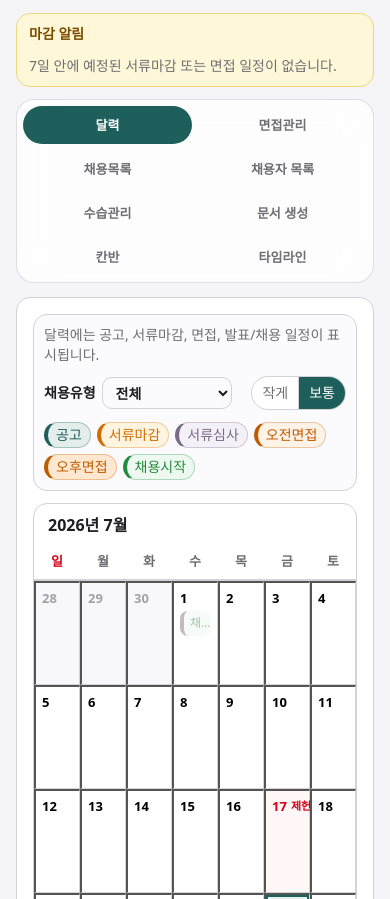
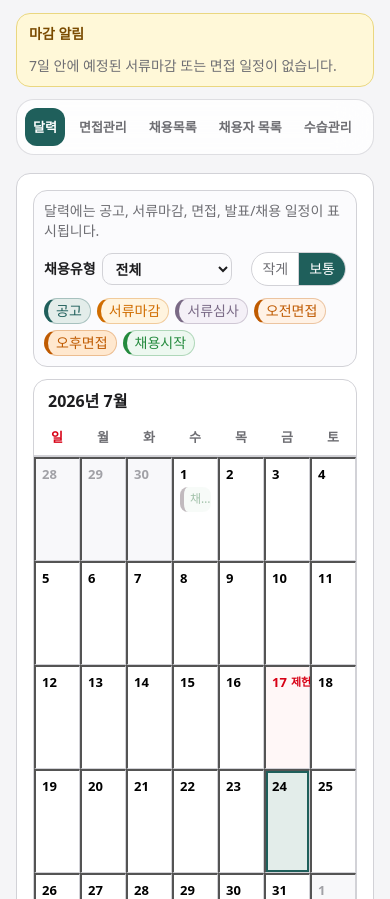
Before and after one commit to kittycong/guro_recruitment-calendar-app, a plain HTML site: page outputs/recruitment_calendar_app/index.html in a window 390 px wide. Shown: the part 2653-3552 px from the top of the page. Drawn offline with Linux system fonts and the light colour scheme.

Commit message:
Move view-switching menu to a left-side rail, matching the proposal (#6)
달력/면접관리/채용목록/... nav was a horizontal pill row above the content.
Wraps it and the view panels in a .view-shell grid (172px rail + fluid
content column), matching the /proposal/ mockup's left tab rail. Pure
structural/CSS change — the existing active-class JS toggling is untouched,
so view switching behavior is unchanged. Collapses back to a horizontal
scrollable row under 760px, consistent with the app's existing mobile pattern.

```diff
--- a/outputs/recruitment_calendar_app/index.html
+++ b/outputs/recruitment_calendar_app/index.html
@@ -4,7 +4,7 @@
     <meta charset="utf-8" />
     <meta name="viewport" content="width=device-width, initial-scale=1" />
     <title>채용 달력 관리</title>
-    <link rel="stylesheet" href="./styles.css?v=20260724-2" />
+    <link rel="stylesheet" href="./styles.css?v=20260724-3" />
   </head>
   <body>
     <div class="app-shell">
@@ -199,6 +199,7 @@
 
         <section class="deadline-banner" id="deadlineBanner" aria-label="마감 알림"></section>
 
+        <div class="view-shell">
         <nav class="view-tabs" aria-label="화면 전환">
           <button type="button" class="view-tab active" data-view="calendar">달력</button>
           <button type="button" class="view-tab" data-view="interviews">면접관리</button>
@@ -210,6 +211,7 @@
           <button type="button" class="view-tab" data-view="timeline">타임라인</button>
         </nav>
 
+        <div class="view-panels">
         <section class="content-grid view-panel active" id="calendarView">
           <div class="calendar-panel">
             <div class="filter-row" aria-label="일정 필터">
@@ -597,6 +599,8 @@
         <section class="view-panel" id="timelineView" aria-label="채용건 타임라인">
           <div id="timelineBoard" class="timeline-board"></div>
         </section>
+        </div>
+        </div>
       </main>
     </div>
 
--- a/outputs/recruitment_calendar_app/styles.css
+++ b/outputs/recruitment_calendar_app/styles.css
@@ -742,15 +742,28 @@ button:focus-visible {
   font-weight: 800;
 }
 
+.view-shell {
+  display: grid;
+  grid-template-columns: 172px minmax(0, 1fr);
+  align-items: start;
+  gap: 18px;
+}
+
+.view-panels {
+  min-width: 0;
+}
+
 .view-tabs {
   position: sticky;
   top: 82px;
   z-index: 19;
+  flex-direction: column;
+  align-items: stretch;
+  flex-wrap: nowrap;
   border: 1px solid rgba(210, 210, 215, 0.72);
   border-radius: 18px;
   background: rgba(255, 255, 255, 0.82);
-  padding: 6px;
-  margin-bottom: 14px;
+  padding: 8px;
   backdrop-filter: blur(18px);
 }
 
@@ -766,6 +779,12 @@ button:focus-visible {
   font-size: 13px;
   font-weight: 800;
   white-space: nowrap;
+}
+
+.view-tab {
+  flex: none;
+  text-align: left;
+  border-radius: 12px;
 }
 
 .view-tab.active,
@@ -2108,8 +2127,18 @@ hr {
     grid-template-columns: repeat(2, minmax(0, 1fr));
   }
 
+  .view-shell {
+    grid-template-columns: 1fr;
+  }
+
+  .view-tabs {
+    flex-direction: row;
+    overflow-x: auto;
+  }
+
   .view-tab {
-    flex-basis: calc(50% - 6px);
+    flex: none;
+    text-align: center;
   }
 
   .date-grid,
```
